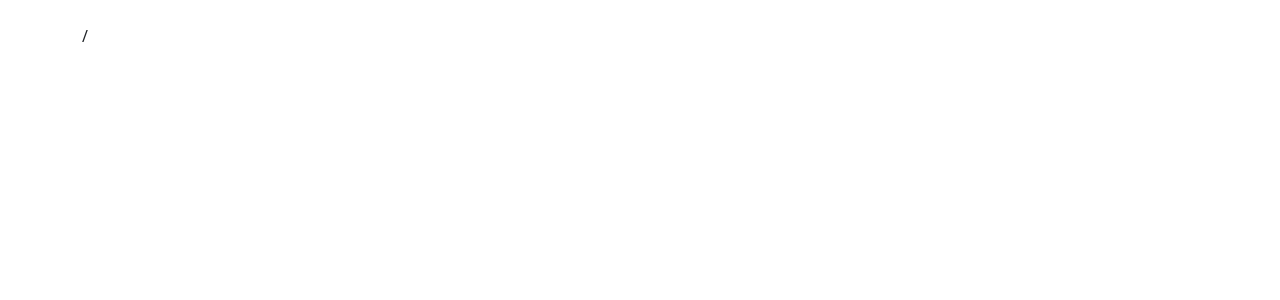
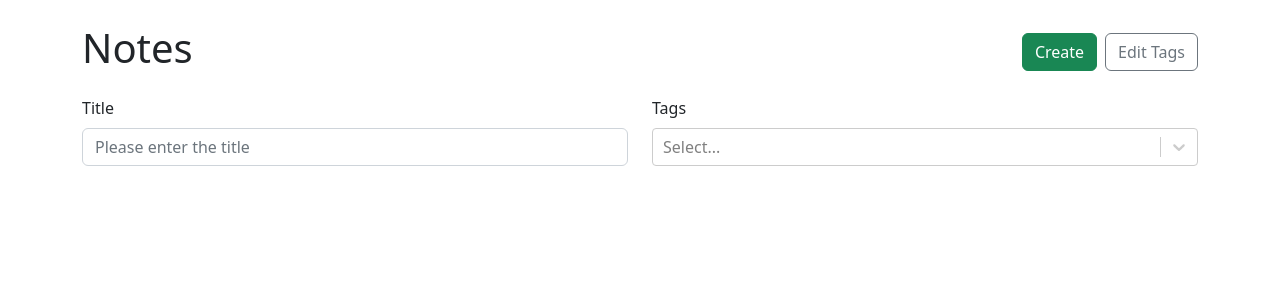
Before and after one commit to elenejavakhishvili638/advanced-note-app, a React (Vite) app: page / in a window 1280 px wide. Shown: the top 300 px of the page. Built offline with nearby package versions, Linux system fonts and the light colour scheme.

Commit message:
Add note list page

```diff
--- a/src/App.tsx
+++ b/src/App.tsx
@@ -5,6 +5,7 @@ import { Routes, Route, Navigate } from 'react-router'
 import NewNote from './pages/NewNote'
 import { Tag, RawNote, NoteData } from './types/noteTypes'
 import { useLocalStorage } from './hooks/useLocalStorageHook'
+import NoteList from './pages/NoteList';
 
 const App: React.FC = () => {
 
@@ -30,7 +31,7 @@ const App: React.FC = () => {
   return (
     <Container className='my-4'>
       <Routes>
-        <Route path="/" element={"/"} />
+        <Route path="/" element={<NoteList availableTags={tags} />} />
         <Route path="/new-note" element={<NewNote onSubmit={createNote} onAddTag={addTag} availableTags={tags} />} />
         <Route path=":id">
           <Route index element={"Note"} />
--- a/src/pages/NewNote.tsx
+++ b/src/pages/NewNote.tsx
@@ -1,6 +1,6 @@
 import React from 'react'
 import NoteForm from '../components/NoteForm'
-import { NoteFormProps, NewNoteFormProps } from '../types/propsTypes'
+import { NewNoteFormProps } from '../types/propsTypes'
 import "./newNote.css"
 
 const NewNote: React.FC<NewNoteFormProps> = ({ onSubmit, onAddTag, availableTags }) => {
--- /dev/null
+++ b/src/pages/NoteList.tsx
@@ -0,0 +1,60 @@
+import React, { useState } from 'react'
+import { Link } from "react-router-dom"
+import ReactSelect from "react-select/creatable"
+import { Row, Col, Stack, Button, Form } from "react-bootstrap"
+import "./noteList.css"
+import { Tag } from '../types/noteTypes'
+import { NoteListProps } from '../types/propsTypes'
+
+const NoteList: React.FC<NoteListProps> = ({ availableTags }) => {
+
+    const [tags, setTags] = useState<Tag[]>([])
+
+    return (
+        <>
+            <Row className='mb-3'>
+                <Col>
+                    <h1>Notes</h1>
+                </Col>
+                <Col xs="auto" className='button-container'>
+                    <Stack gap={2} direction="horizontal">
+                        <Link to="/new-note">
+                            <Button variant='success'>
+                                Create
+                            </Button>
+                        </Link>
+                        <Button variant='outline-secondary'>
+                            Edit Tags
+                        </Button>
+                    </Stack>
+                </Col>
+            </Row>
+            <Form className='row'>
+                <Form.Group className='child mb-3' controlId="title">
+                    <Form.Label>Title</Form.Label>
+                    <Form.Control type="text" required placeholder="Please enter the title" />
+                </Form.Group>
+                <Form.Group className='child mb-3' controlId="Tags">
+                    <Form.Label>Tags</Form.Label>
+                    <ReactSelect
+                        isMulti
+                        options={availableTags.map((tag) => {
+                            return { label: tag.label, value: tag.id }
+                        })}
+                        value={tags.map(tag => {
+                            return { label: tag.label, value: tag.id }
+                        })}
+                        onChange={selectedTags => {
+                            console.log("onChange")
+                            setTags(selectedTags.map(selectedTag => {
+                                return { label: selectedTag.label, id: selectedTag.value }
+                            }))
+                        }}
+                    />
+                </Form.Group>
+            </Form>
+        </>
+    )
+}
+
+export default NoteList
--- /dev/null
+++ b/src/pages/noteList.css
@@ -0,0 +1,15 @@
+.button-container {
+  display: flex;
+}
+
+@media (min-width: 768px) {
+  .child {
+    width: 50%;
+  }
+}
+
+@media (max-width: 767px) {
+  .child {
+    margin-bottom: 1rem;
+  }
+}
--- a/src/types/propsTypes.tsx
+++ b/src/types/propsTypes.tsx
@@ -11,3 +11,7 @@ export type NewNoteFormProps = {
     onAddTag: (tag: Tag) => void
     availableTags: Tag[]
 }
+
+export type NoteListProps = {
+    availableTags: Tag[]
+}
```
